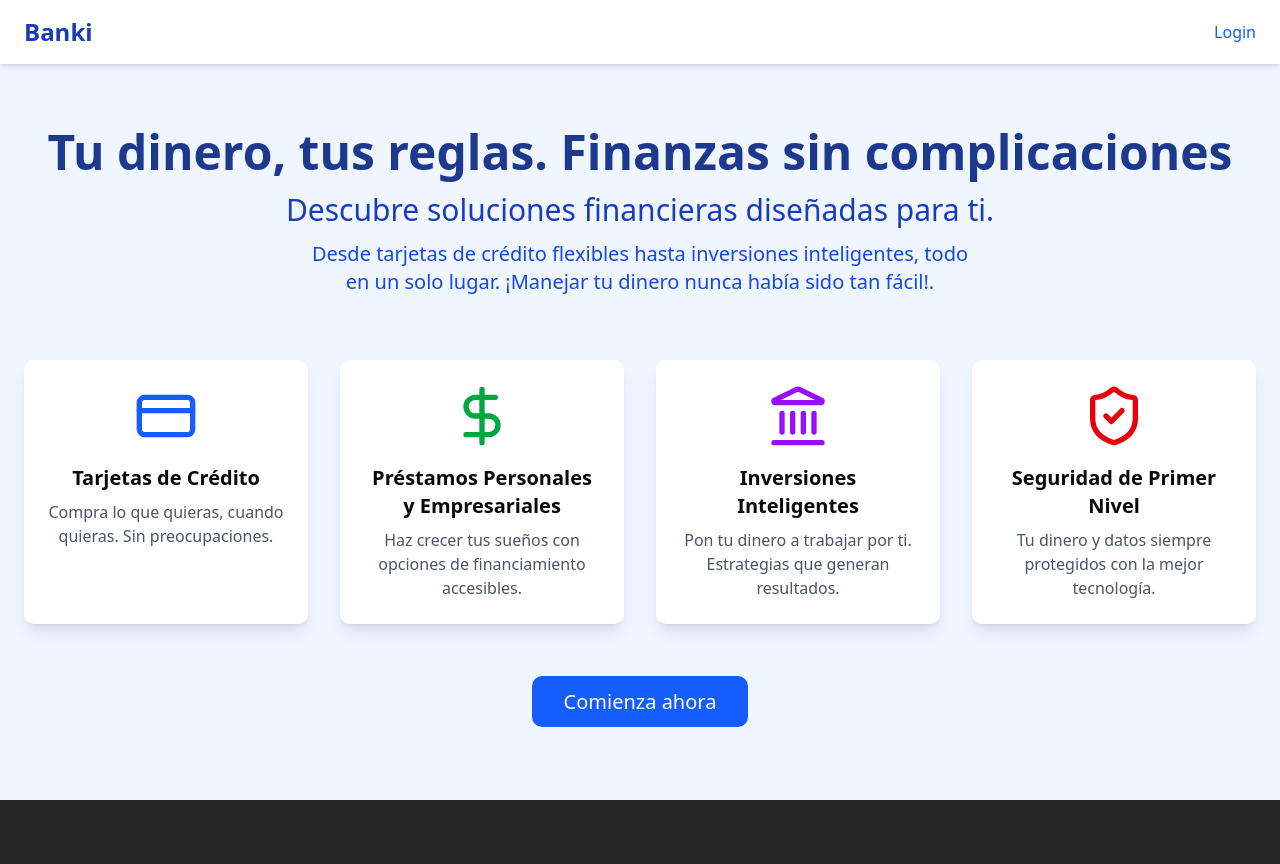
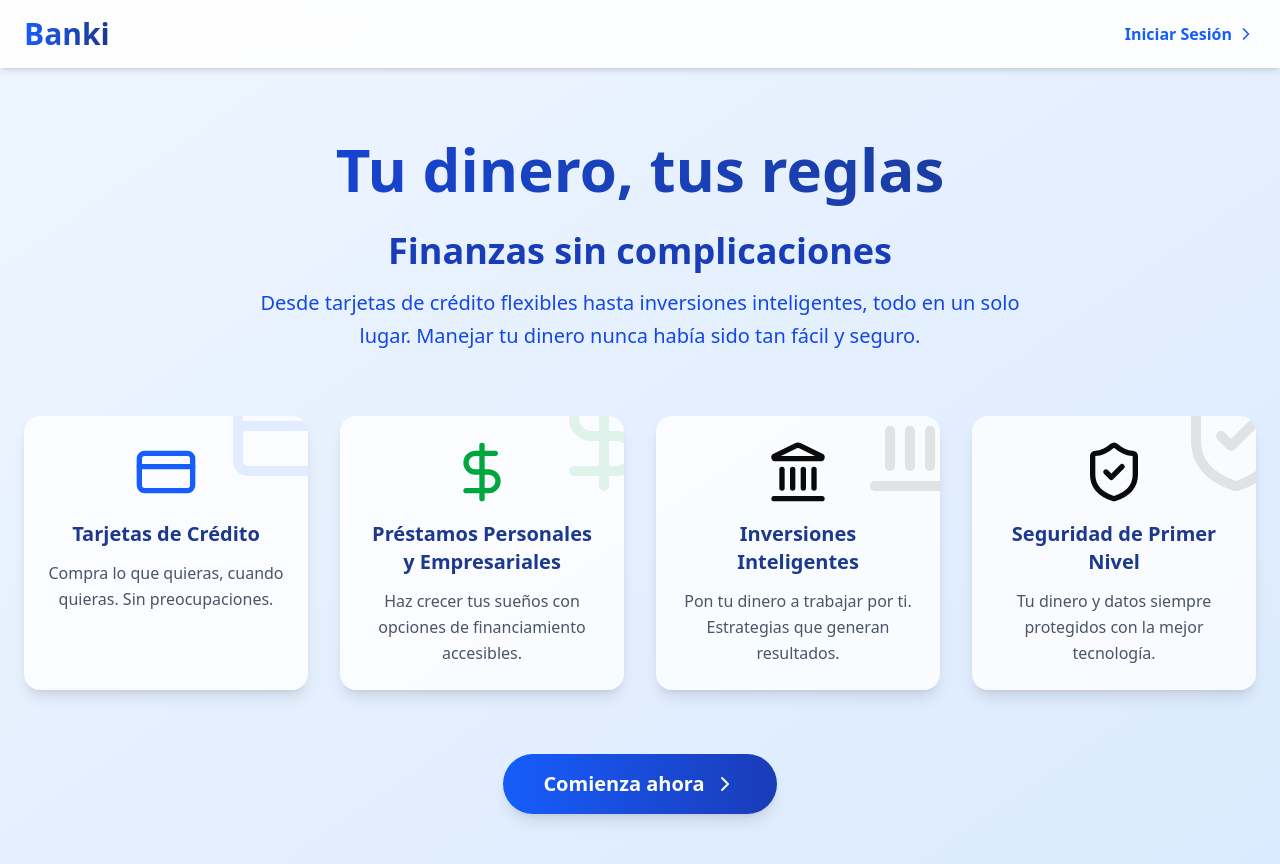
Before and after one commit to Znorlux/Banki-Reto-Konecta, a React (Vite) app in the folder frontend/: page / in a window 1280 px wide. Shown: the top 864 px of the page. Before the commit the page ends 800 px from the top, so only its background shows below. Built offline with nearby package versions, Linux system fonts and the light colour scheme.

Commit message:
Actualizar estilos de Dashboard y Home; implementar nueva sección de características y mejorar la navegación

```diff
--- a/frontend/src/pages/Dashboard.jsx
+++ b/frontend/src/pages/Dashboard.jsx
@@ -45,7 +45,7 @@ const Dashboard = () => {
   );
 
   return (
-    <div className="min-h-screen bg-gradient-to-br from-gray-50 to-gray-100 p-8">
+    <div className="min-h-screen bg-gradient-to-br from-blue-50 to-blue-100 p-8">
       <div className="grid grid-cols-4 gap-6 mb-8">
         <Card className="bg-gradient-to-r from-blue-600 to-blue-500 text-white shadow-lg hover:scale-105 transition-transform duration-300">
           <CardHeader className="flex flex-row items-center justify-between space-y-0 pb-2">
--- a/frontend/src/pages/Home.jsx
+++ b/frontend/src/pages/Home.jsx
@@ -1,83 +1,132 @@
 import React from "react";
 import { Link } from "react-router-dom";
-import { CreditCard, DollarSign, Landmark, ShieldCheck } from "lucide-react";
+import {
+  CreditCard,
+  DollarSign,
+  Landmark,
+  ShieldCheck,
+  ChevronRight,
+} from "lucide-react";
 
 const Home = () => {
+  const features = [
+    {
+      icon: CreditCard,
+      color: "blue",
+      title: "Tarjetas de Crédito",
+      description: "Compra lo que quieras, cuando quieras. Sin preocupaciones.",
+    },
+    {
+      icon: DollarSign,
+      color: "green",
+      title: "Préstamos Personales y Empresariales",
+      description:
+        "Haz crecer tus sueños con opciones de financiamiento accesibles.",
+    },
+    {
+      icon: Landmark,
+      color: "purple",
+      title: "Inversiones Inteligentes",
+      description:
+        "Pon tu dinero a trabajar por ti. Estrategias que generan resultados.",
+    },
+    {
+      icon: ShieldCheck,
+      color: "red",
+      title: "Seguridad de Primer Nivel",
+      description:
+        "Tu dinero y datos siempre protegidos con la mejor tecnología.",
+    },
+  ];
+
   return (
-    <div className="min-h-screen bg-blue-50">
-      <header className="bg-white shadow-md">
+    <div className="min-h-screen bg-gradient-to-br from-blue-50 to-blue-100">
+      {/* Elegant Header */}
+      <header className="sticky top-0 z-50 bg-white/90 backdrop-blur-md shadow-md">
         <div className="container mx-auto px-6 py-4 flex justify-between items-center">
-          <div className="text-2xl font-bold text-blue-800">Banki</div>
-          <nav className="space-x-6">
-            <Link to="/login" className="text-blue-600 hover:text-blue-800">
-              Login
+          <div className="flex items-center space-x-3">
+            <span className="text-3xl font-black text-transparent bg-clip-text bg-gradient-to-r from-blue-600 to-blue-900">
+              Banki
+            </span>
+          </div>
+          <nav className="flex items-center space-x-6">
+            <Link
+              to="/login"
+              className="text-blue-600 font-semibold hover:text-blue-800 transition-colors group flex items-center"
+            >
+              Iniciar Sesión
+              <ChevronRight
+                className="ml-1 group-hover:translate-x-1 transition-transform"
+                size={20}
+              />
             </Link>
           </nav>
         </div>
       </header>
 
+      {/* Hero Section */}
       <main className="container mx-auto px-6 py-16">
-        <section className="text-center mb-16">
-          <h1 className="text-5xl font-extrabold text-blue-900 mb-4">
-            Tu dinero, tus reglas. Finanzas sin complicaciones
+        <section className="text-center space-y-6">
+          <h1 className="text-6xl font-extrabold text-transparent bg-clip-text bg-gradient-to-r from-blue-700 to-blue-900 leading-tight">
+            Tu dinero, tus reglas
           </h1>
-          <h2 className=" text-3xl text-blue-800 mb-3 font-medium">
-            Descubre soluciones financieras diseñadas para ti.
+          <h2 className="text-4xl font-bold text-blue-800 mb-4">
+            Finanzas sin complicaciones
           </h2>
-          <p className="text-xl text-blue-700 max-w-2xl mx-auto">
+          <p className="text-xl text-blue-700 max-w-3xl mx-auto leading-relaxed">
             Desde tarjetas de crédito flexibles hasta inversiones inteligentes,
-            todo en un solo lugar. ¡Manejar tu dinero nunca había sido tan
-            fácil!.
+            todo en un solo lugar. Manejar tu dinero nunca había sido tan fácil
+            y seguro.
           </p>
         </section>
 
-        <section className="grid md:grid-cols-4 gap-8">
-          <div className="bg-white rounded-lg shadow-lg p-6 text-center hover:shadow-xl transition">
-            <CreditCard className="mx-auto text-blue-600 mb-4" size={64} />
-            <h3 className="text-xl font-bold mb-2">Tarjetas de Crédito</h3>
-            <p className="text-gray-600">
-              Compra lo que quieras, cuando quieras. Sin preocupaciones.
-            </p>
-          </div>
-
-          <div className="bg-white rounded-lg shadow-lg p-6 text-center hover:shadow-xl transition">
-            <DollarSign className="mx-auto text-green-600 mb-4" size={64} />
-            <h3 className="text-xl font-bold mb-2">
-              Préstamos Personales y Empresariales
-            </h3>
-            <p className="text-gray-600">
-              Haz crecer tus sueños con opciones de financiamiento accesibles.
-            </p>
-          </div>
-
-          <div className="bg-white rounded-lg shadow-lg p-6 text-center hover:shadow-xl transition">
-            <Landmark className="mx-auto text-purple-600 mb-4" size={64} />
-            <h3 className="text-xl font-bold mb-2">
-              Inversiones Inteligentes{" "}
-            </h3>
-            <p className="text-gray-600">
-              Pon tu dinero a trabajar por ti. Estrategias que generan
-              resultados.
-            </p>
-          </div>
-
-          <div className="bg-white rounded-lg shadow-lg p-6 text-center hover:shadow-xl transition">
-            <ShieldCheck className="mx-auto text-red-600 mb-4" size={64} />
-            <h3 className="text-xl font-bold mb-2">
-              Seguridad de Primer Nivel
-            </h3>
-            <p className="text-gray-600">
-              Tu dinero y datos siempre protegidos con la mejor tecnología.
-            </p>
-          </div>
+        {/* Features Grid */}
+        <section className="grid md:grid-cols-4 gap-8 mt-16">
+          {features.map((feature, index) => {
+            const IconComponent = feature.icon;
+            return (
+              <div
+                key={index}
+                className="bg-white/80 rounded-2xl shadow-lg p-6 text-center
+                           hover:shadow-2xl hover:scale-105 transition-all duration-300
+                           group overflow-hidden relative"
+              >
+                <div className="absolute -top-10 -right-10 opacity-10 group-hover:opacity-20 transition-opacity">
+                  <IconComponent
+                    size={120}
+                    className={`text-${feature.color}-600`}
+                  />
+                </div>
+                <IconComponent
+                  className={`mx-auto text-${feature.color}-600 mb-4 group-hover:scale-110 transition-transform`}
+                  size={64}
+                />
+                <h3 className="text-xl font-bold mb-3 text-blue-900">
+                  {feature.title}
+                </h3>
+                <p className="text-gray-600 leading-relaxed">
+                  {feature.description}
+                </p>
+              </div>
+            );
+          })}
         </section>
 
+        {/* Call to Action */}
         <div className="text-center mt-16">
           <Link
             to="/login"
-            className="bg-blue-600 text-white px-8 py-3 rounded-lg text-xl hover:bg-blue-700 transition"
+            className="px-10 py-4 rounded-full text-xl font-bold
+                       bg-gradient-to-r from-blue-600 to-blue-800
+                       text-white shadow-lg hover:shadow-xl
+                       transform hover:-translate-y-1 transition-all
+                       inline-flex items-center group"
           >
             Comienza ahora
+            <ChevronRight
+              className="ml-2 group-hover:translate-x-1 transition-transform"
+              size={24}
+            />
           </Link>
         </div>
       </main>
```
